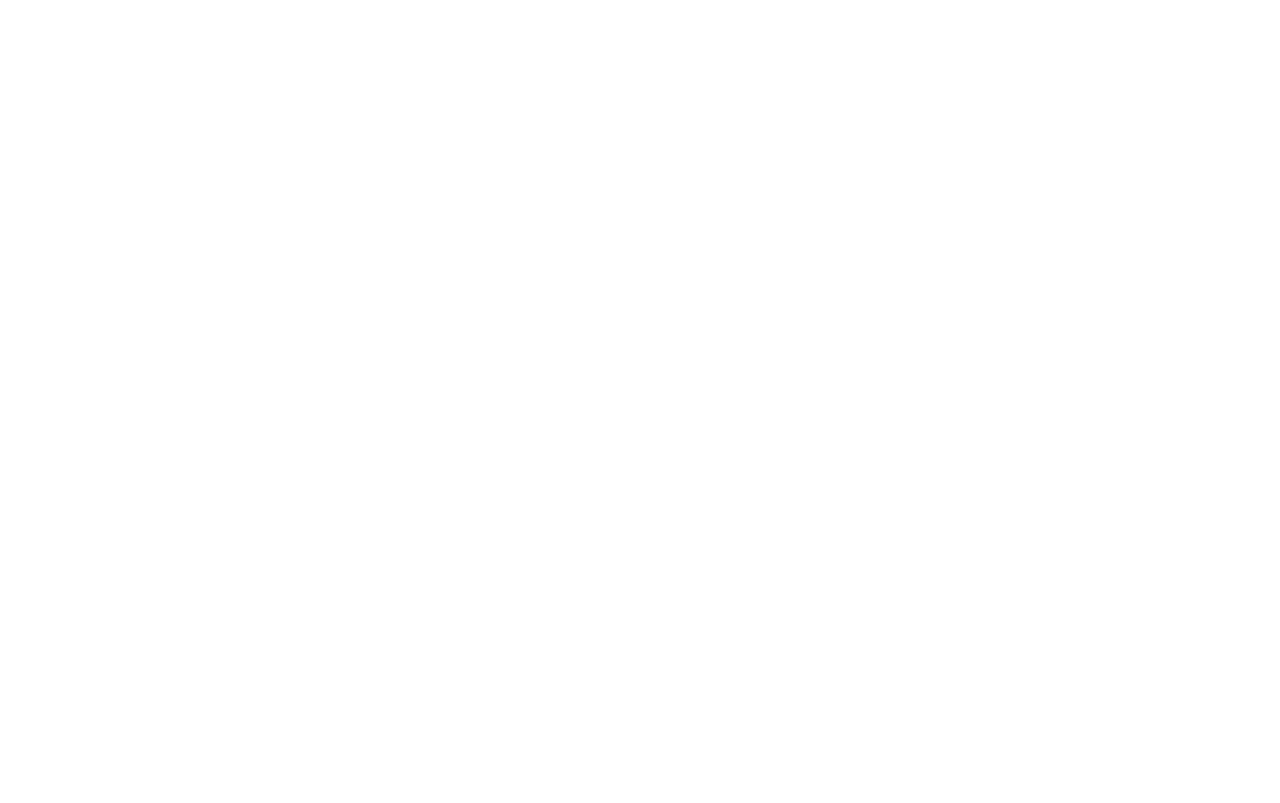
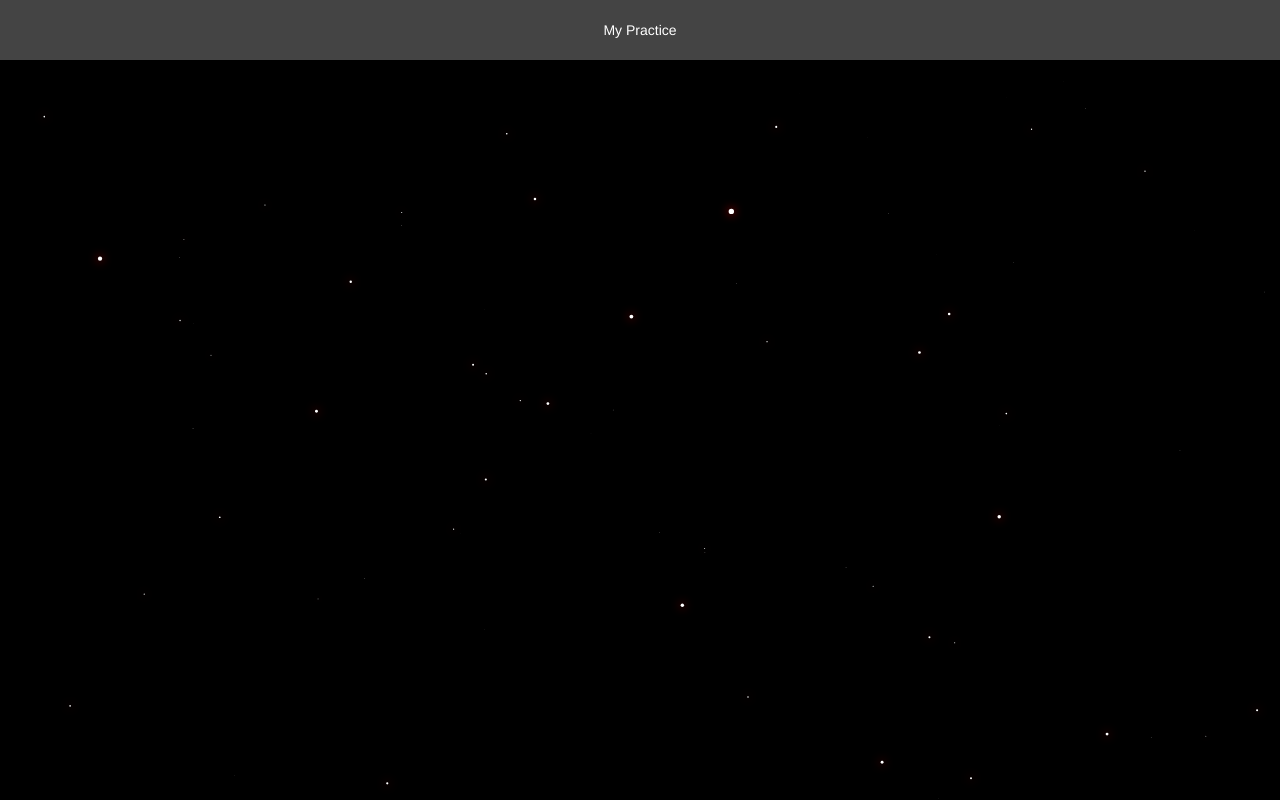
Before and after one commit to hazukiliou/Practice-Project, a Vue app: page /Other in a window 1280 px wide. Built offline with nearby package versions, Linux system fonts and the light colour scheme.

Commit message:
Canvas Star Animation

```diff
--- a/src/router/index.js
+++ b/src/router/index.js
@@ -14,6 +14,11 @@
 				name: 'Portfolio',
 				component: () => import(/* webpackChunkName: "Portfolio" */ '../views/Portfolio.vue'),
 			},
+			{
+				path: '/Other',
+				name: 'Other',
+				component: () => import(/* webpackChunkName: "Other" */ '../views/Other.vue'),
+			},
 		],
 	},
 ]
--- /dev/null
+++ b/src/views/Other.vue
@@ -0,0 +1,82 @@
+<template>
+	<canvas id="star" ref="star"></canvas>
+</template>
+
+<script>
+export default {
+	data() {
+		return {
+			canvas: null,
+			canvasContext: null,
+			width: 0,
+			height: 0,
+			count: 80,
+			starArray: []
+		}
+	},
+	mounted() {
+		this.setCanvas()
+		this.moreCircle()
+	},
+	methods: {
+		setCanvas() {
+			let canvas = this.canvas = this.$refs['star']
+			this.canvasContext = canvas.getContext('2d')
+			canvas.width = this.width = window.innerWidth
+			canvas.height = this.height = window.innerHeight - 60
+		},
+		drawCircle(x, y, radius) {
+			let ctx = this.canvasContext
+			ctx.fillStyle = "#FFF"
+			ctx.shadowBlur = 10;
+			ctx.beginPath()
+			ctx.arc(x, y, radius, 0, 2 * Math.PI)
+			ctx.shadowColor = "red";
+			ctx.fill()
+		},
+		moreCircle() {
+			for (let i = 0; i < this.count; i++) {
+				let star = {
+						x: this.width * Math.random(),
+						y: this.height * Math.random(),
+						radius: 3 * Math.random(),
+						opacity: Math.floor(Math.random() * 2),
+						maxlength: 3 * Math.random()
+					}
+				this.starArray.push(star)
+			}
+			this.drawFrame()
+		},
+		drawFrame() {
+			let ctx = this.canvasContext
+			ctx.clearRect(0, 0, this.width, this.height)
+			for (let i = 0; i < this.starArray.length; i++) {
+				let star = this.starArray[i]
+
+				if (star.radius > star.maxlength) star.opacity = 1
+
+				star.opacity === 1 ? star.radius -= (Math.random() * 0.03) : star.radius += (Math.random() * 0.03)
+
+				if (star.radius < 0) {
+					star.radius = 0
+					star.x = this.width * Math.random()
+					star.y = this.height * Math.random()
+					star.opacity = 0
+				}
+
+				this.starArray[i] = star
+
+				this.drawCircle(star.x, star.y, star.radius)
+			}
+			requestAnimationFrame(this.drawFrame)
+		}
+	}
+}
+</script>
+
+<style lang="scss" scoped>
+#star {
+	background-color: #000;
+	width: 100%;
+}
+</style>
```
